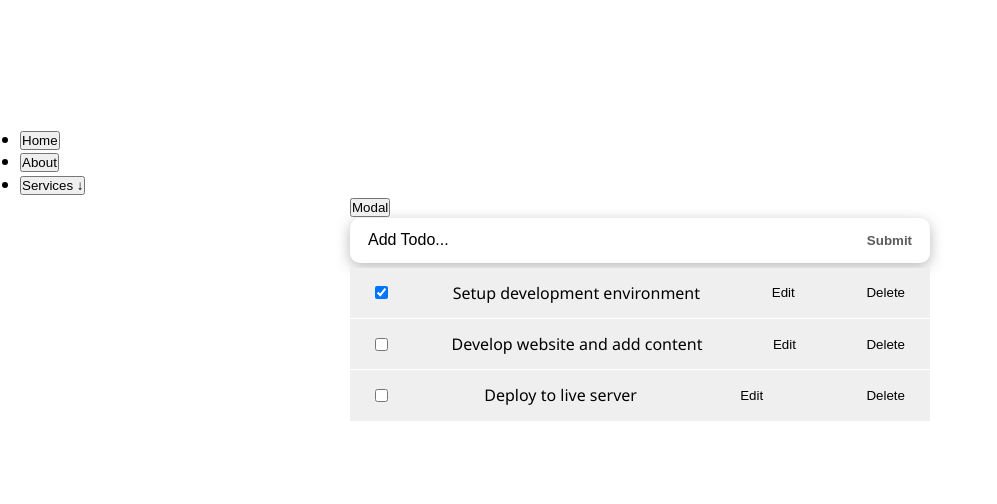
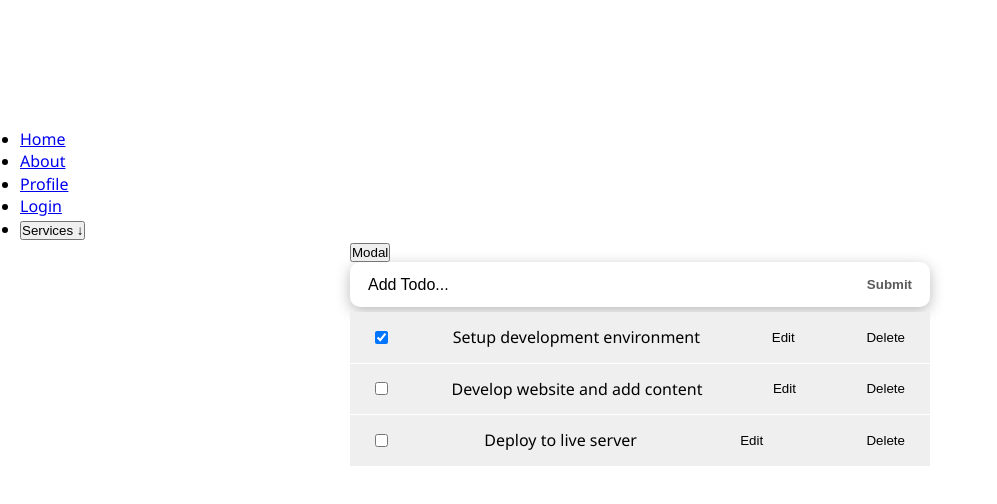
Before and after one commit to Mar12358/react-todo-app, a React (Create React App) app: page / in a window 1280 px wide. Shown: the top 504 px of the page, without its empty margins (0-997 px from the left). Built offline with nearby package versions, Linux system fonts and the light colour scheme.

Commit message:
Add NavLink from react-router-dom

```diff
--- a/src/components/Navbar.jsx
+++ b/src/components/Navbar.jsx
@@ -1,6 +1,12 @@
 import { useState, useRef } from "react";
 import { useOnClickOutside } from "../useOnClickOutside";
-
+import { NavLink } from "react-router-dom";
+const links = [
+  { path: '/', text: 'Home' },
+  { path: 'about', text: 'About' },
+  { path: 'profile', text: 'Profile' },
+  { path: 'login', text: 'Login' },
+];
 const Navbar = () => {
   const [dropdown, setDropdown] = useState(false);
   const ref = useRef();
@@ -8,8 +14,13 @@ const Navbar = () => {
   return (
     <nav>
       <ul>
-        <li><button>Home</button></li>
-        <li><button>About</button></li>
+        {links.map((link) => {
+          return (
+            <li key={link.text}>
+              <NavLink to={link.path}>{link.text}</NavLink>
+            </li>
+          );
+        })}
         <li ref={ref}>
           <button onClick={() => setDropdown((prev) => !prev)}>
             Services <span>&#8595;</span>
```
